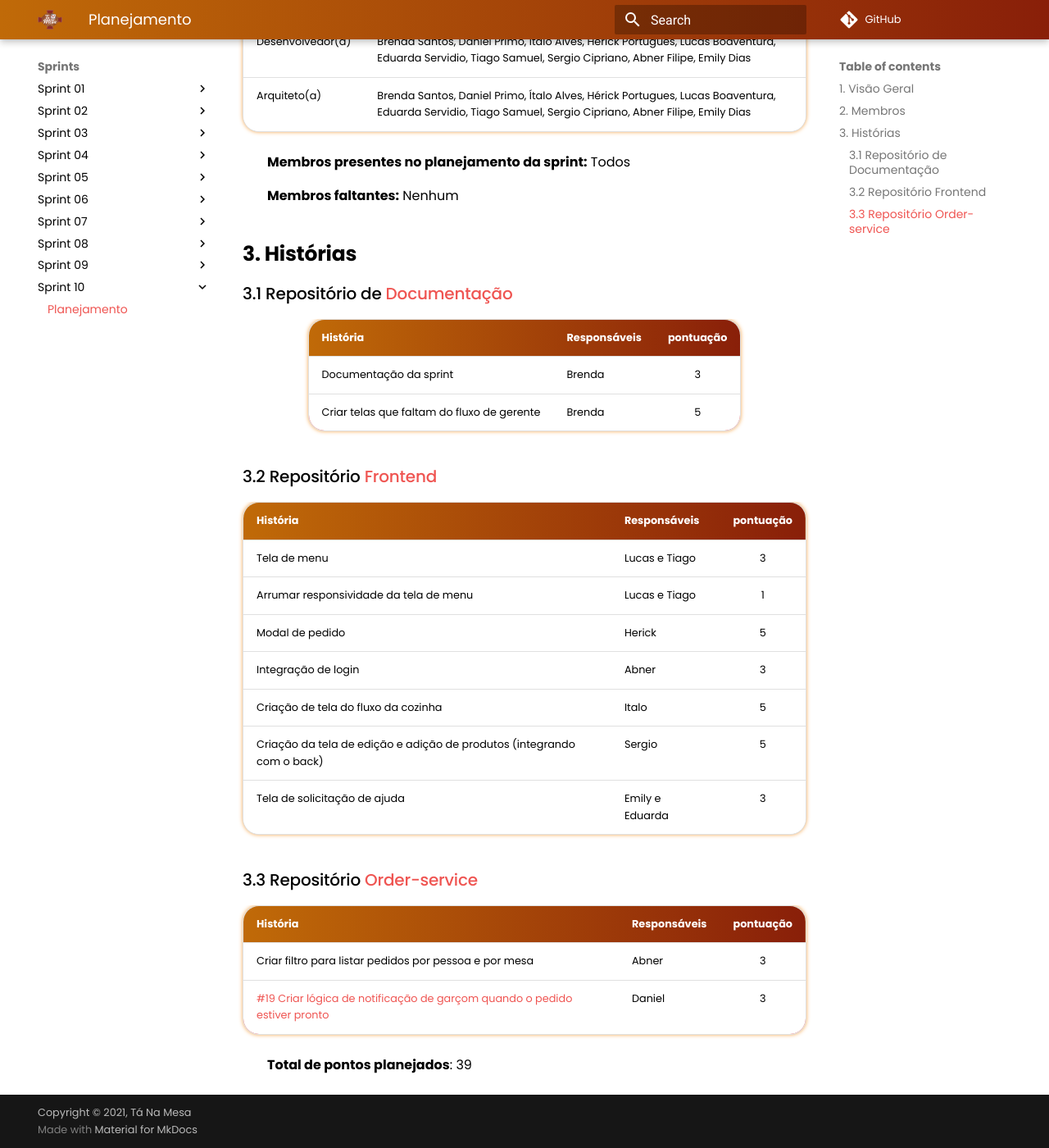
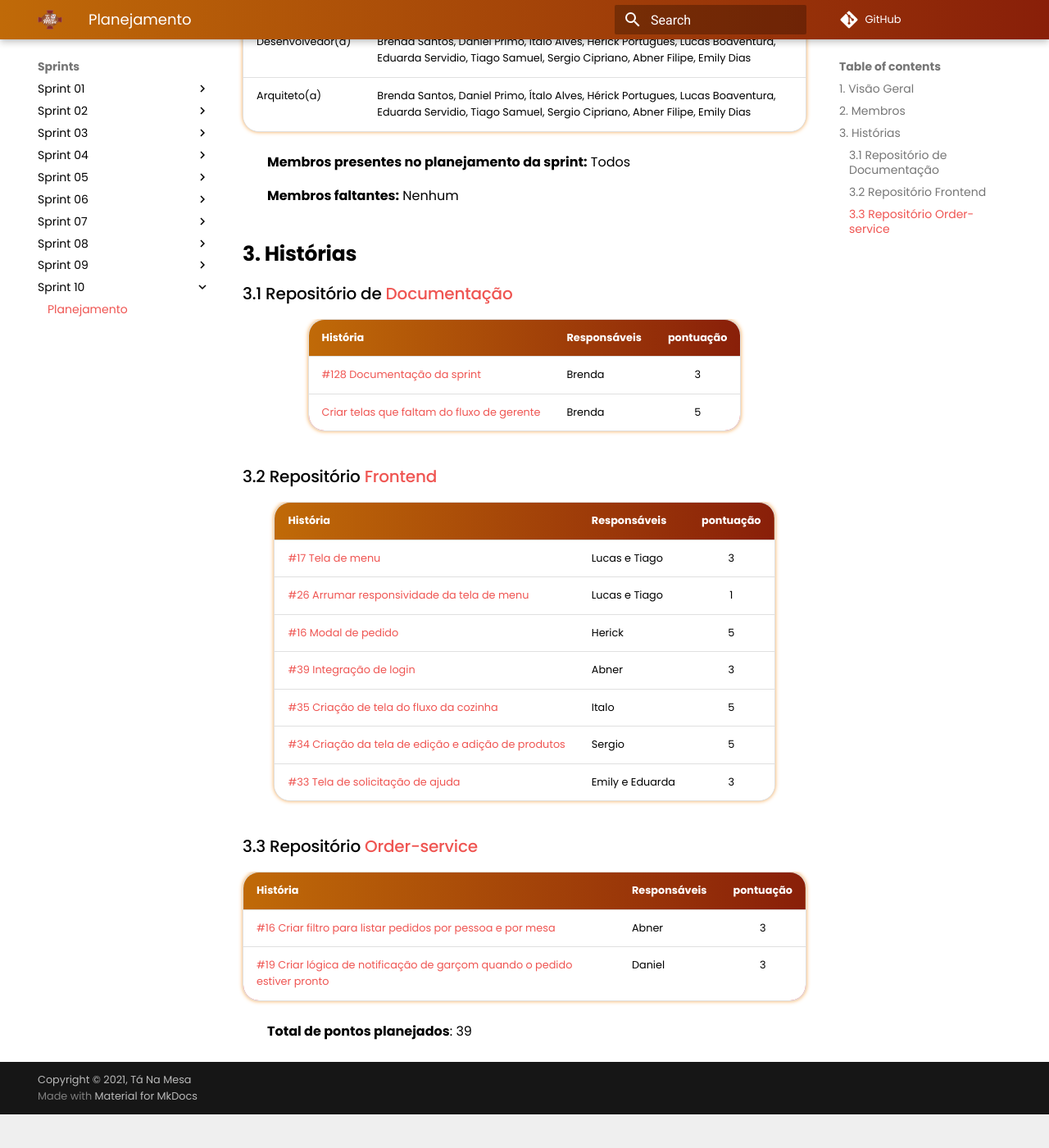
Before and after one commit to UnBArqDsw2021-1/2021.1_G02_TaNaMesa_docs, an MkDocs documentation site: the page built from docs/Sprints/Sprint-10/Planning-10.md, in a window 1280 px wide and 1400 px high, scrolled down 674 px. Shown: the whole window at 82% size. Built offline with MkDocs 1.6.1 and Material for MkDocs 9.7.7, drawn with Linux system fonts in a browser that asks for light colours; comment, search, counter and statistics services are not loaded; after the commit the page ends 2033 px from its top, so only the background shows below that.

Commit message:
(#128) Adicionando links da sprint 10

```diff
--- a/docs/Sprints/Sprint-10/Planning-10.md
+++ b/docs/Sprints/Sprint-10/Planning-10.md
@@ -28,25 +28,25 @@
 ### 3.1 Repositório de [Documentação](https://github.com/UnBArqDsw2021-1/2021.1_G02_TaNaMesa_docs)
 |  História  | Responsáveis  | pontuação |
 | :--------  | :-----------  | :-------: |
-| Documentação da sprint | Brenda | 3 |
-| Criar telas que faltam do fluxo de gerente | Brenda | 5 |
+| [#128 Documentação da sprint](https://github.com/UnBArqDsw2021-1/2021.1_G02_TaNaMesa_docs/issues/128) | Brenda | 3 |
+| [Criar telas que faltam do fluxo de gerente](https://www.figma.com/file/erKLzf6IdUGReBgN5CE9Z8/Prototipo-Alta-Fidelidade?node-id=0%3A1) | Brenda | 5 |
 
 ### 3.2 Repositório [Frontend](https://github.com/UnBArqDsw2021-1/2021.1_G02_TaNaMesa_Frontend)
 |  História  | Responsáveis  | pontuação |
 | :--------  | :-----------  | :-------: |
-| Tela de menu | Lucas e Tiago | 3 |
-| Arrumar responsividade da tela de menu | Lucas e Tiago | 1 |
-| Modal de pedido | Herick | 5 |
-| Integração de login | Abner | 3 |
-| Criação de tela do fluxo da cozinha | Italo | 5 |
-| Criação da tela de edição e adição de produtos (integrando com o back)| Sergio | 5 |
-| Tela de solicitação de ajuda | Emily e Eduarda | 3 |
+| [#17 Tela de menu](https://github.com/UnBArqDsw2021-1/2021.1_G02_TaNaMesa_Frontend/issues/17) | Lucas e Tiago | 3 |
+| [#26 Arrumar responsividade da tela de menu](https://github.com/UnBArqDsw2021-1/2021.1_G02_TaNaMesa_Frontend/issues/26) | Lucas e Tiago | 1 |
+| [#16 Modal de pedido](https://github.com/UnBArqDsw2021-1/2021.1_G02_TaNaMesa_Frontend/issues/16) | Herick | 5 |
+| [#39 Integração de login](https://github.com/UnBArqDsw2021-1/2021.1_G02_TaNaMesa_Frontend/issues/39) | Abner | 3 |
+| [#35 Criação de tela do fluxo da cozinha](https://github.com/UnBArqDsw2021-1/2021.1_G02_TaNaMesa_Frontend/issues/35) | Italo | 5 |
+| [#34 Criação da tela de edição e adição de produtos](https://github.com/UnBArqDsw2021-1/2021.1_G02_TaNaMesa_Frontend/issues/34) | Sergio | 5 |
+| [#33 Tela de solicitação de ajuda](https://github.com/UnBArqDsw2021-1/2021.1_G02_TaNaMesa_Frontend/issues/33) | Emily e Eduarda | 3 |
 
 
 ### 3.3 Repositório [Order-service](https://github.com/UnBArqDsw2021-1/2021.1_G02_TaNaMesa_Order_Service)
 |     História     |  Responsáveis   | pontuação |
 | :--------------  | :-------------  | :-------: |
-| Criar filtro para listar pedidos por pessoa e por mesa | Abner | 3 |
+| [#16 Criar filtro para listar pedidos por pessoa e por mesa](https://github.com/UnBArqDsw2021-1/2021.1_G02_TaNaMesa_Order_Service/issues/16) | Abner | 3 |
 | [#19 Criar lógica de notificação de garçom quando o pedido estiver pronto](https://github.com/UnBArqDsw2021-1/2021.1_G02_TaNaMesa_Order_Service/issues/19) | Daniel | 3 |
 
 **Total de pontos planejados**: 39
```
